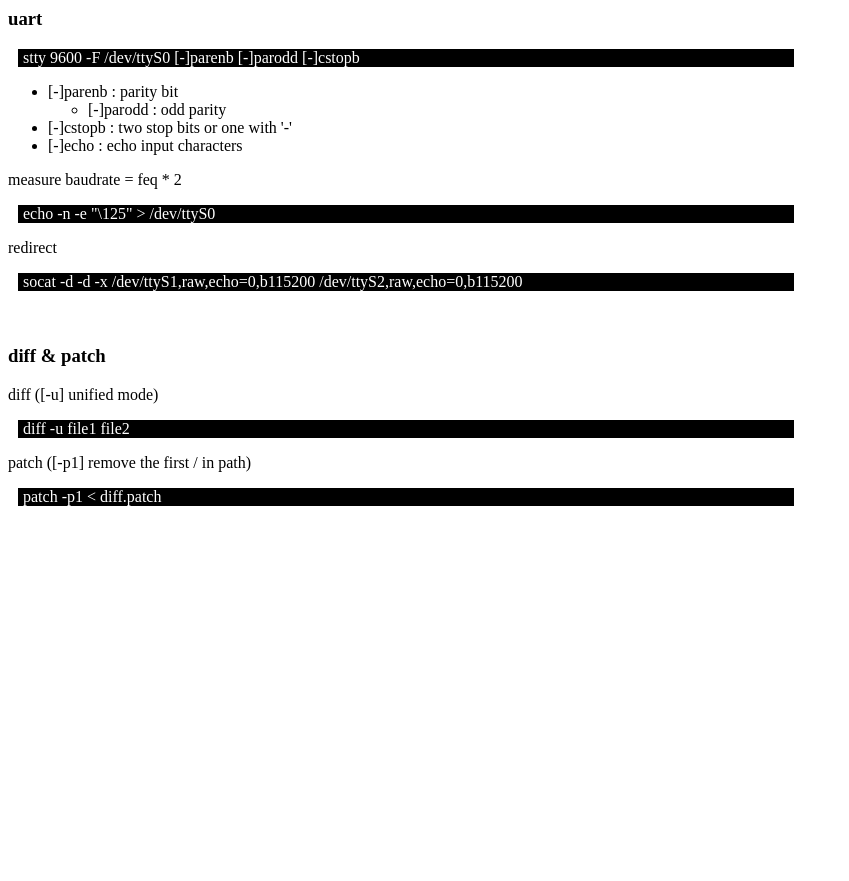
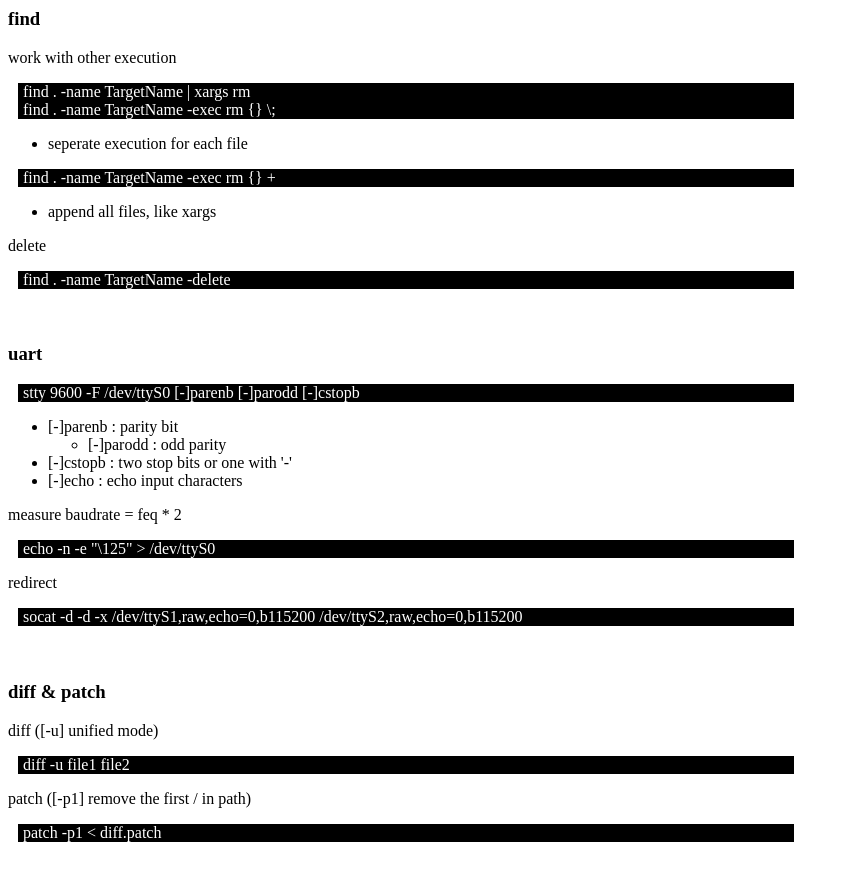
Before and after one commit to czarsir/sir, a Jekyll site: the page built from _posts/system/os/2021-01-26-a_cmd.html, in a window 1280 px wide. Shown: the top 881 px of the page, without its empty margins (0-849 px from the left). Built offline with Jekyll 4.4.1, drawn with Linux system fonts in a browser that asks for light colours.

Commit message:
[shell] add find

```diff
--- a/_posts/system/os/2021-01-26-a_cmd.html
+++ b/_posts/system/os/2021-01-26-a_cmd.html
@@ -5,6 +5,23 @@ layout: addins
 ---
 <h1 id="ttl" hidden>{{ page.title }}</h1>
 
+<h3>find</h3>
+<p>work with other execution</p>
+<div class="cmd">find . -name TargetName | xargs rm </div>
+<div class="cmd">find . -name TargetName  -exec rm {} \;</div>
+<ul>
+	<li>seperate execution for each file</li>
+</ul>
+<div class="cmd">find . -name TargetName  -exec rm {} +</div>
+<ul>
+	<li>append all files, like xargs</li>
+</ul>
+<p>delete</p>
+<div class="cmd">find . -name TargetName  -delete</div>
+
+
+
+<br><br>
 <h3>uart</h3>
 <div class="cmd">stty 9600 -F /dev/ttyS0 [-]parenb [-]parodd [-]cstopb</div>
 <ul>
```
